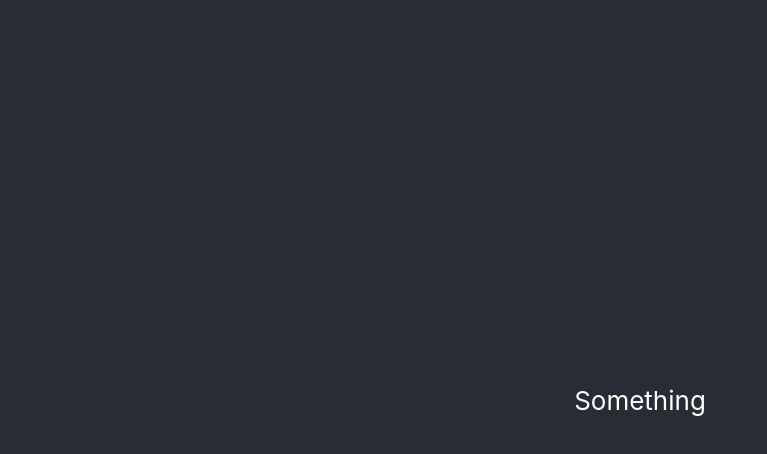
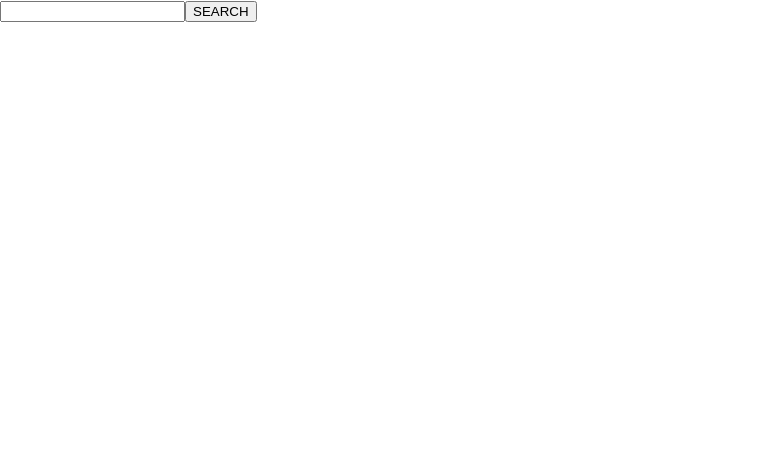
Before and after one commit to msinghnanhre/safer, a React (Create React App) app in the folder client/: page / in a window 1280 px wide. Shown: the top 454 px of the page, without its empty margins (0-767 px from the left). Built offline with nearby package versions, Linux system fonts and the light colour scheme.

Commit message:
search functionality

```diff
--- a/client/src/App.js
+++ b/client/src/App.js
@@ -1,14 +1,37 @@
 
 import './App.scss';
+import React, { Component } from 'react'
 
-function App() {
-  return (
-    <div className="App">
-      <header className="App-header">
-        Something
-      </header>
-    </div>
-  );
+export class App extends Component {
+
+  state = {
+    location: ["Canada", "  ", "Philadelphia"],
+    searched: "null"
+  }
+
+  submitHandler = (e) => {
+    e.preventDefault()
+    this.setState({
+      searched: e.target.search.value.toUpperCase(),
+    })
+    e.target.search.value = ""
+  }
+
+  render() {
+    return (
+      <section>
+      <form onSubmit = {this.submitHandler}>
+        <input className="search" name = "search"></input>
+        <button>SEARCH</button>
+      </form>
+      <div>
+        <p>
+          {this.state.location.filter((location)=> location.toUpperCase() === this.state.searched)}
+        </p>
+      </div>
+      </section>
+    )
+  }
 }
 
-export default App;
+export default App
--- a/client/src/App.scss
+++ b/client/src/App.scss
@@ -1,38 +1,3 @@
 .App {
   text-align: center;
 }
-
-.App-logo {
-  height: 40vmin;
-  pointer-events: none;
-}
-
-@media (prefers-reduced-motion: no-preference) {
-  .App-logo {
-    animation: App-logo-spin infinite 20s linear;
-  }
-}
-
-.App-header {
-  background-color: #282c34;
-  min-height: 100vh;
-  display: flex;
-  flex-direction: column;
-  align-items: center;
-  justify-content: center;
-  font-size: calc(10px + 2vmin);
-  color: white;
-}
-
-.App-link {
-  color: #61dafb;
-}
-
-@keyframes App-logo-spin {
-  from {
-    transform: rotate(0deg);
-  }
-  to {
-    transform: rotate(360deg);
-  }
-}
```
Also changed, not shown: 1 other file (tests, documents, lock files or other folders).
